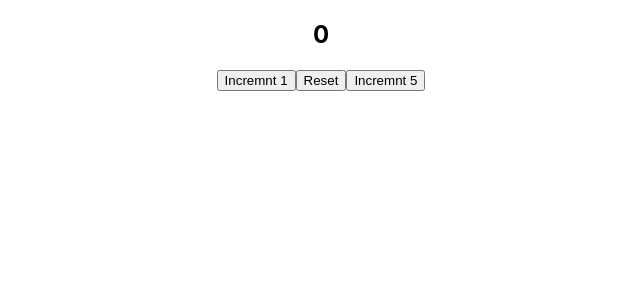
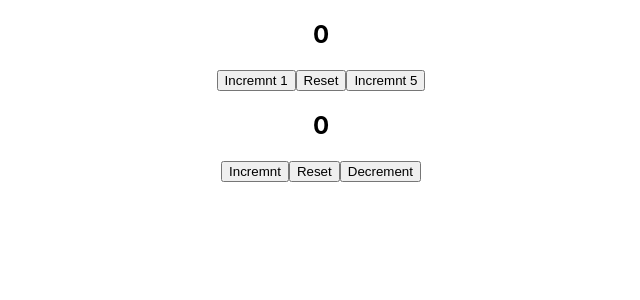
Before and after one commit to amitkulhari26/react-render, a React (Create React App) app: page / in a window 1280 px wide. Shown: the top 300 px of the page, without its empty margins (319-959 px from the left). Built offline with nearby package versions, Linux system fonts and the light colour scheme.

Commit message:
[x] use-reducer rendering demo

```diff
--- a/src/App.js
+++ b/src/App.js
@@ -1,10 +1,12 @@
 import './App.css';
+import UseReducer from './components/Usereducer/UseReducer';
 import UseState from './components/UseState/UseState';
 
 function App() {
   return (
     <div className="App">
       <UseState />
+      <UseReducer />
     </div>
   );
 }
--- a/src/components/UseState/UseState.js
+++ b/src/components/UseState/UseState.js
@@ -18,7 +18,7 @@
 /*
 Important Note:
 1> The setter fn or dispatch function will cause the component to re-render
-2> The exception is when you update save value with the current value
+2> The exception is when you update same value with the current value
 3> Same value  after the initial render ? The component will not re-render
 4> Same value after re-renders ? React will render that specific component
 one more time and bails out from any subsequent renders.
--- /dev/null
+++ b/src/components/Usereducer/UseReducer.js
@@ -0,0 +1,27 @@
+import React, { useReducer } from 'react'
+
+const initialCount = 0
+const reducer = (state, action) => {
+    switch (action) {
+        case 'increment': return state + 1
+        case 'decrement': return state - 1
+        case 'reset': return initialCount
+        default: return state
+
+    }
+}
+
+const UseReducer = () => {
+    console.log('UseReducer Component Rendering ...')
+    const [count, dispatch] = useReducer(reducer, initialCount)
+    return (
+        <div>
+            <h2>{count}</h2>
+            <button onClick={() => dispatch('increment')}>Incremnt</button>
+            <button onClick={() => dispatch('reset')}>Reset</button>
+            <button onClick={() => dispatch('decrement')}>Decrement</button>
+        </div>
+    )
+}
+
+export default UseReducer
```
Also changed, not shown: 1 other file (tests, documents, lock files or other folders).
